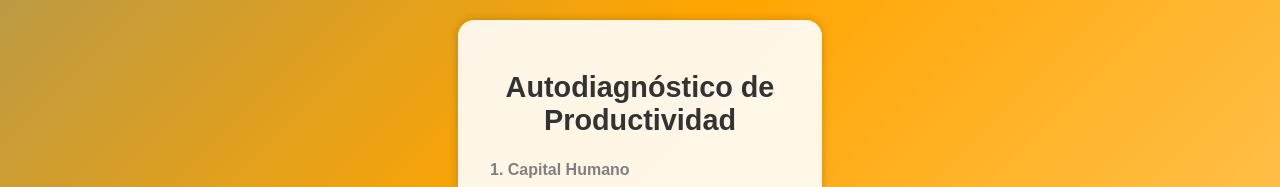
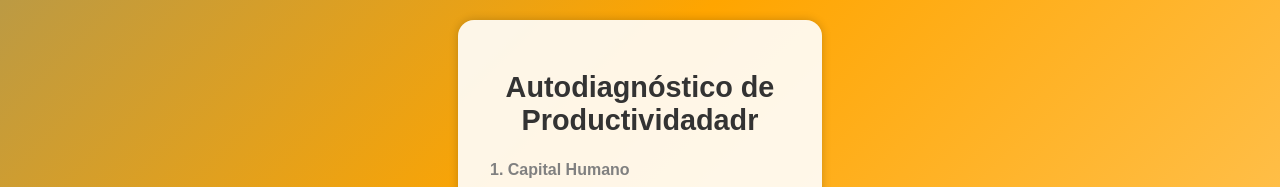
Before and after one commit to tecno3f/produccion.github.io, a plain HTML site: page index.html in a window 1280 px wide. Shown: the top 187 px of the page. Drawn offline with Linux system fonts and the light colour scheme.

Commit message:
Update index.html

```diff
--- a/index.html
+++ b/index.html
@@ -3,7 +3,7 @@
 <head>
   <meta charset="UTF-8" />
   <meta name="viewport" content="width=device-width, initial-scale=1.0" />
-  <title>Autodiagnóstico de Productividaddd</title>
+  <title>Autodiagnóstico de Productividad</title>
 
   <style>
     body {
@@ -82,7 +82,7 @@
 
 <body>
   <div class="container">
-    <h1>Autodiagnóstico de Productividad</h1>
+    <h1>Autodiagnóstico de Productividadadr</h1>
     <form id="formulario">
       <label style="color: grey">1. Capital Humano</label>
       <label>¿El personal está capacitado, comprometido y motivado para mejorar continuamente su trabajo?</label>
```
